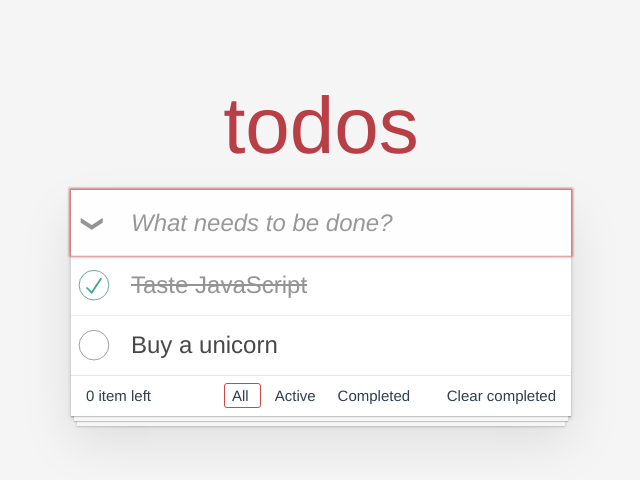
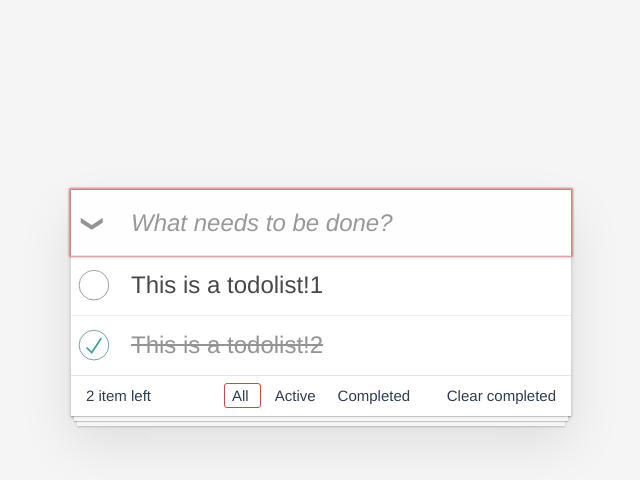
Before and after one commit to tuao525/my-demo-vue3, a Vue app: page /todolist in a window 1280 px wide. Shown: the top 480 px of the page, without its empty margins (319-959 px from the left). Built offline with nearby package versions, Linux system fonts and the light colour scheme.

Commit message:
feat: todolist

```diff
--- a/package.json
+++ b/package.json
@@ -8,6 +8,7 @@
     "lint": "vue-cli-service lint"
   },
   "dependencies": {
+    "classnames": "^2.3.2",
     "core-js": "^3.8.3",
     "register-service-worker": "^1.7.2",
     "vue": "^3.2.13",
--- a/src/views/todolist/conponents/Header.vue
+++ b/src/views/todolist/conponents/Header.vue
@@ -3,27 +3,29 @@
  * @email: 2250467773@qq.com
  * @Date: 2023-11-09 10:55:32
  * @LastEditors: Do not edit
- * @LastEditTime: 2023-11-21 16:11:22
+ * @LastEditTime: 2023-11-22 15:14:02
 -->
 <template>
   <header className="header">
-    <h1>todos</h1>
+    <!-- <h1>todos</h1> -->
     <input
       className="new-todo"
       placeholder="What needs to be done?"
       autoFocus
+      v-model="iptValue"
+      @keydown="keydown"
     />
   </header>
 </template>
 <script setup>
-import { defineProps, ref, watchEffect } from 'vue'
+import { ref, defineEmits } from 'vue'
+const emit = defineEmits(['add'])
 const iptValue = ref('')
-const props = defineProps({
-  inputValue: {
-    type: String
+
+const keydown = (e) => {
+  if (e.keyCode === 13) {
+    emit('add', iptValue)
+    iptValue.value = ''
   }
-})
-watchEffect(() => {
-  iptValue.value = props.inputValue
-})
+}
 </script>
--- a/src/views/todolist/conponents/footer.vue
+++ b/src/views/todolist/conponents/footer.vue
@@ -3,23 +3,36 @@
  * @email: 2250467773@qq.com
  * @Date: 2023-11-09 10:55:32
  * @LastEditors: Do not edit
- * @LastEditTime: 2023-11-21 15:29:55
+ * @LastEditTime: 2023-11-22 10:38:52
 -->
 <template>
   <footer className="footer">
-    <span className="todo-count"> <strong>0</strong> item left </span>
+    <span className="todo-count">
+      <strong>{{ props.list.length }}</strong> item left
+    </span>
     <ul className="filters">
       <li>
-        <a className="selected" href="#/"> All </a>
+        <a className="selected" href="#/" @click="emit('handleAll')"> All </a>
       </li>
       <li>
-        <a href="#/active">Active</a>
+        <a href="#/active" @click="emit('handleActive')">Active</a>
       </li>
       <li>
-        <a href="#/completed">Completed</a>
+        <a href="#/completed" @click="emit('handleCompleted')">Completed</a>
       </li>
     </ul>
-    <button className="clear-completed">Clear completed</button>
+    <button className="clear-completed" @click="emit('handleClearCompleted')">
+      Clear completed
+    </button>
   </footer>
 </template>
-<script setup></script>
+<script setup>
+import { defineProps, defineEmits } from 'vue'
+const props = defineProps(['list'])
+const emit = defineEmits([
+  'handleAll',
+  'handleActive',
+  'handleCompleted',
+  'handleClearCompleted'
+])
+</script>
--- a/src/views/todolist/conponents/main.vue
+++ b/src/views/todolist/conponents/main.vue
@@ -3,33 +3,58 @@
  * @email: 2250467773@qq.com
  * @Date: 2023-11-09 10:55:32
  * @LastEditors: Do not edit
- * @LastEditTime: 2023-11-21 15:53:54
+ * @LastEditTime: 2023-11-22 16:04:23
 -->
 <template>
   <section className="main">
-    <input id="toggle-all" className="toggle-all" type="checkbox" />
+    <input
+      id="toggle-all"
+      className="toggle-all"
+      type="checkbox"
+      :checked="props.checkedAllStatue"
+      @click="emit('changedAllStatus')"
+    />
     <label htmlFor="toggle-all">Mark all as complete</label>
     <ul className="todo-list">
-      <li className="completed">
-        <div className="view">
-          <input className="toggle" type="checkbox" checked />
-          <label>Taste JavaScript</label>
-          <button className="destroy"></button>
+      <li
+        :className="item.checked ? 'completed' : 'view'"
+        v-for="item in props.list"
+        :key="item.id"
+      >
+        <div className="view" v-show="!item.isEdit">
+          <input
+            className="toggle"
+            type="checkbox"
+            :checked="item.checked"
+            @click="emit('handelClickSelect', item.id)"
+          />
+          <label @dblclick="emit('dblClick', item.id)">{{
+            item.content
+          }}</label>
+          <button
+            className="destroy"
+            @click="emit('deleteItem', item.id)"
+          ></button>
         </div>
-        <input className="edit" value="Create a TodoMVC template" />
-      </li>
-      <li>
-        <div className="view">
-          <input className="toggle" type="checkbox" />
-          <label>Buy a unicorn</label>
-          <button className="destroy"></button>
+        <div v-show="item.isEdit">
+          <input
+            className="edit"
+            v-model="item.content"
+            @blur="emit('dblClick', item.id)"
+            :autoFocus="item.isEdit"
+          />
         </div>
-        <input className="edit" value="Rule the web" />
       </li>
     </ul>
   </section>
 </template>
 <script setup>
-// import { defineProps } from 'vue'
-// const props = defineProps(['list'])
+import { defineProps, defineEmits } from 'vue'
+const props = defineProps(['list', 'checkedAllStatue'])
+const emit = defineEmits([
+  'changedAllStatus',
+  'deleteItem',
+  'dblClick',
+  'handelClickSelect'
+])
 </script>
--- a/src/views/todolist/index.vue
+++ b/src/views/todolist/index.vue
@@ -3,15 +3,28 @@
  * @email: 2250467773@qq.com
  * @Date: 2023-11-09 10:55:32
  * @LastEditors: Do not edit
- * @LastEditTime: 2023-11-21 16:16:23
+ * @LastEditTime: 2023-11-22 14:00:59
 -->
 <template>
   <div class="home">
     <div class="left">
       <section className="todoapp">
-        <Header></Header>
-        <Main></Main>
-        <Footer></Footer>
+        <Header @add="add"></Header>
+        <Main
+          :list="list"
+          :checkedAllStatue="checkedAllStatue"
+          @changedAllStatus="changedAllStatus"
+          @deleteItem="deleteItem"
+          @dblClick="dblClick"
+          @handelClickSelect="handelClickSelect"
+        ></Main>
+        <Footer
+          :list="list"
+          @handleAll="handleAll"
+          @handleActive="handleActive"
+          @handleCompleted="handleCompleted"
+          @handleClearCompleted="handleClearCompleted"
+        ></Footer>
       </section>
     </div>
   </div>
@@ -20,14 +33,78 @@
 import Header from './conponents/Header.vue'
 import Main from './conponents/main.vue'
 import Footer from './conponents/footer.vue'
-// import { reactive, ref } from 'vue'
+import { reactive, ref, watchEffect } from 'vue'
 
-// const inputValue = ref('')
-// const myObject = reactive({
-//   list: [{ id: 0, content: 'This is a todolist!', isEdit: false }]
-// })
+const myObject = reactive({
+  list: [
+    { id: 0, content: 'This is a todolist!1', checked: false, isEdit: false },
+    { id: 1, content: 'This is a todolist!2', checked: true, isEdit: false }
+  ]
+})
+const checkedAllStatue = ref(false)
+const list = ref([])
 
-// const onClick = () => {}
+watchEffect(() => {
+  list.value = myObject.list
+})
+
+// 新增
+const add = (e) => {
+  myObject.list.push({
+    id: myObject.list.length,
+    content: e.value,
+    hecked: false,
+    isEdit: false
+  })
+}
+
+// 改变所有状态
+const changedAllStatus = () => {
+  checkedAllStatue.value = !checkedAllStatue.value
+  myObject.list = myObject.list.map((item) => {
+    return { ...item, checked: !checkedAllStatue.value }
+  })
+}
+
+// 删除
+const deleteItem = (id) => {
+  myObject.list = myObject.list.filter((item) => item.id !== id)
+}
+
+// 双击进入编辑
+const dblClick = (id) => {
+  myObject.list = myObject.list.map((item) => {
+    if (item.id === id) {
+      return { ...item, isEdit: !item.isEdit }
+    } else {
+      return { ...item, isEdit: false }
+    }
+  })
+}
+
+// 点击选中
+const handelClickSelect = (id) => {
+  myObject.list = myObject.list.map((item) => {
+    if (item.id === id) {
+      return { ...item, checked: !item.checked }
+    } else {
+      return item
+    }
+  })
+}
+
+const handleAll = () => {
+  list.value = myObject.list
+}
+const handleActive = () => {
+  list.value = myObject.list.filter((item) => !item.checked)
+}
+const handleCompleted = () => {
+  list.value = myObject.list.filter((item) => item.checked)
+}
+const handleClearCompleted = () => {
+  myObject.list = []
+}
 </script>
 <style lang="less">
 .home {
@@ -290,9 +367,9 @@ body {
   display: block;
 }
 
-.todo-list li .edit {
-  display: none;
-}
+// .todo-list li .edit {
+//   display: none;
+// }
 
 .todo-list li.editing:last-child {
   margin-bottom: -1px;
```
Also changed, not shown: 1 other file (tests, documents, lock files or other folders).
